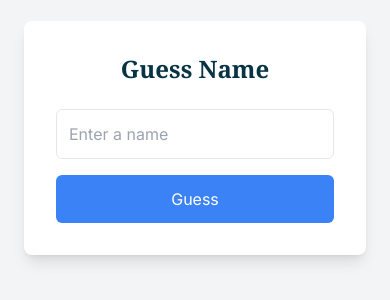
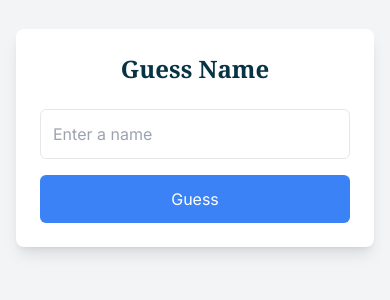
Before and after one commit to rohitchourey0809/hyveeguessname, a Next.js app: page / in a window 390 px wide. Shown: the part 284-584 px from the top of the page. Built offline with nearby package versions, Linux system fonts and the light colour scheme.

Commit message:
responsive fixed

```diff
--- a/src/app/components/Guessform.jsx
+++ b/src/app/components/Guessform.jsx
@@ -8,7 +8,6 @@ export default function Guessform() {
   const handleSubmit = async (e) => {
     e.preventDefault();
 
-    // Fetch data from all three APIs
     const [ageRes, genderRes, countryRes] = await Promise.all([
       fetch(`https://api.agify.io?name=${name}`),
       fetch(`https://api.genderize.io?name=${name}`),
@@ -19,7 +18,6 @@ export default function Guessform() {
     const genderData = await genderRes.json();
     const countryData = await countryRes.json();
 
-    // Combine the data
     const result = {
       age: ageData.age,
       gender: genderData.gender,
@@ -32,9 +30,9 @@ export default function Guessform() {
   };
 
   return (
-    <main className="flex min-h-screen flex-col items-center justify-center p-6 bg-gray-100">
-      <div className="w-full max-w-md p-8 bg-white shadow-lg rounded-lg">
-        <h1 className="text-2xl text-cyan-950   font-serif font-bold mb-6 text-center hover:text-pink-600 hover:underline">
+    <main className="flex min-h-screen flex-col items-center justify-center p-4 bg-gray-100">
+      <div className="w-full max-w-lg p-6 bg-white shadow-lg rounded-lg">
+        <h1 className="text-2xl text-cyan-950 font-serif font-bold mb-6 text-center hover:text-pink-600 hover:underline">
           Guess Name
         </h1>
         <form onSubmit={handleSubmit} className="flex flex-col space-y-4">
@@ -48,7 +46,7 @@ export default function Guessform() {
           />
           <button
             type="submit"
-            className="p-3 hover:text-pink-600 bg-blue-500 text-white rounded-md  hover:bg-green-600 transition duration-200"
+            className="p-3 hover:text-pink-600 bg-blue-500 text-white rounded-md hover:bg-green-600 transition duration-200"
           >
             Guess
           </button>
@@ -56,9 +54,10 @@ export default function Guessform() {
 
         {data && (
           <div className="mt-6 p-4 bg-gray-50 rounded-lg shadow-inner transition duration-300 ease-in-out transform hover:scale-105">
-            <h2 className="text-xl text-black font-semibold  mb-4 hover:text-pink-600">Results</h2>
+
+            <div className="overflow-x-auto">
               <table className="min-w-full divide-y divide-gray-200">
-              <thead className="bg-gray-200 text-wrap">
+                <thead className="bg-gray-200">
                   <tr>
                     <th className="px-4 py-2 text-left text-xs font-medium text-gray-500 uppercase tracking-wider">
                       Attribute
@@ -82,7 +81,9 @@ export default function Guessform() {
                     </td>
                   </tr>
                   <tr>
-                  <td className="px-4 py-2 text-sm text-gray-500">Countries</td>
+                    <td className="px-4 py-2 text-sm text-gray-500">
+                      Countries
+                    </td>
                     <td className="px-4 py-2 text-sm text-gray-900">
                       <ul className="list-disc pl-5">
                         {data.country.map((c) => (
@@ -94,6 +95,7 @@ export default function Guessform() {
                 </tbody>
               </table>
             </div>
+          </div>
         )}
       </div>
     </main>
```
Lines whose indentation alone changed are shown as unchanged.
